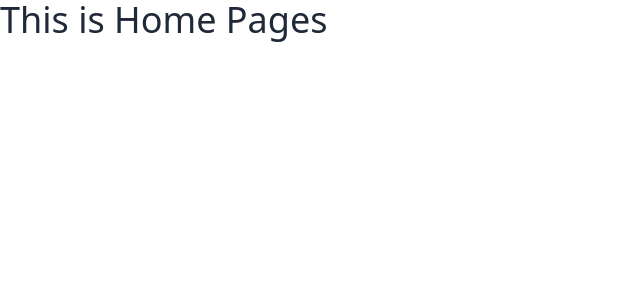
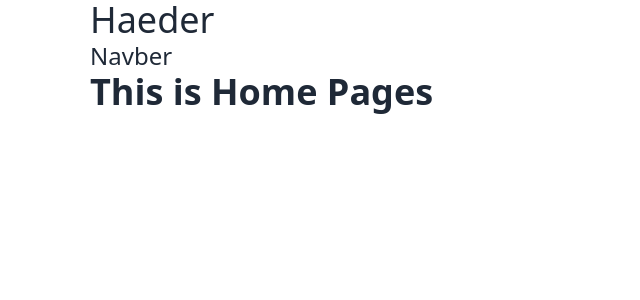
Before and after one commit to Kamrulthedev/the-dragon-news, a React (Vite) app: page / in a window 1280 px wide. Shown: the top 300 px of the page, without its empty margins (0-640 px from the left). Built offline with nearby package versions, Linux system fonts and the light colour scheme.

Commit message:
React-Router-commit

```diff
--- a/src/Laout/MainLaout.jsx
+++ b/src/Laout/MainLaout.jsx
@@ -1,12 +1,7 @@
 import { Outlet } from "react-router-dom";
-
-
-
 const MainLaout = () => {
     return (
-        <div>
-
-
+        <div className="max-w-[1100px] mx-auto">
             <Outlet></Outlet>
         </div>
     );
--- a/src/Laout/Router.jsx
+++ b/src/Laout/Router.jsx
@@ -1,9 +1,6 @@
 import { createBrowserRouter } from "react-router-dom";
 import MainLaout from "./MainLaout";
 import Home from "../Pages/Home/Home";
-
-
-
 const MyRouter = createBrowserRouter ([
     {
         path:'/',
--- a/src/Pages/Home/Home.jsx
+++ b/src/Pages/Home/Home.jsx
@@ -1,9 +1,15 @@
+import Haeder from "../../Sared/Haeder/Haeder";
+import Navber from "../../Sared/Navber/Navber";
 
 
 const Home = () => {
     return (
         <div>
-            <h2 className="text-4xl">This is Home Pages</h2>
+
+           <Haeder></Haeder>
+           <Navber></Navber>
+
+            <h2 className="text-4xl font-poppins font-bold">This is Home Pages</h2>
         </div>
     );
 };
--- /dev/null
+++ b/src/Sared/Haeder/Haeder.jsx
@@ -0,0 +1,11 @@
+
+
+const Haeder = () => {
+    return (
+        <div>
+            <h1 className="text-4xl">Haeder</h1>
+        </div>
+    );
+};
+
+export default Haeder;
--- /dev/null
+++ b/src/Sared/Navber/Navber.jsx
@@ -0,0 +1,11 @@
+
+
+const Navber = () => {
+    return (
+        <div>
+            <h2 className="text-2xl">Navber</h2>
+        </div>
+    );
+};
+
+export default Navber;
--- a/src/index.css
+++ b/src/index.css
@@ -1,3 +1,8 @@
+
+  @import url('https://fonts.googleapis.com/css2?family=Exo+2:wght@400;500;600;700&family=Poppins:wght@400;500;600;700;800&display=swap');
+
+
+
 @tailwind base;
 @tailwind components;
 @tailwind utilities;
--- a/tailwind.config.js
+++ b/tailwind.config.js
@@ -5,7 +5,11 @@ export default {
     "./src/**/*.{js,ts,jsx,tsx}",
   ],
   theme: {
-    extend: {},
+    extend: {
+      fontFamily:{
+        Poppins:"'poppins', sans-serif"
+      }
+    },
   },
   plugins: [require("daisyui")],
 }
```
